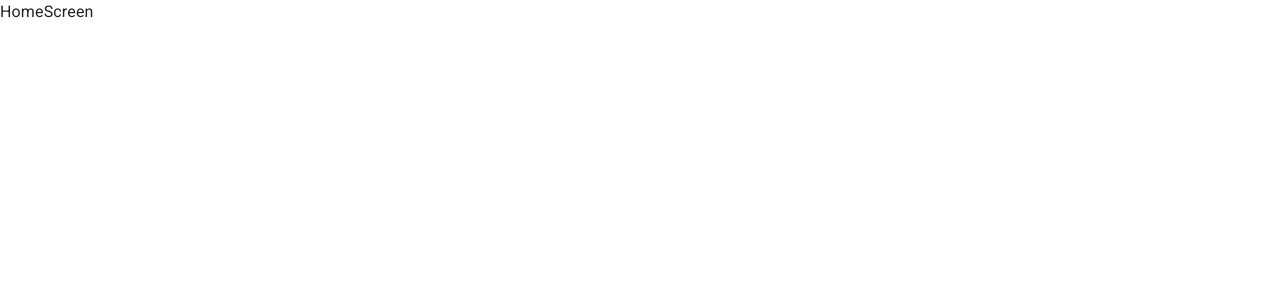
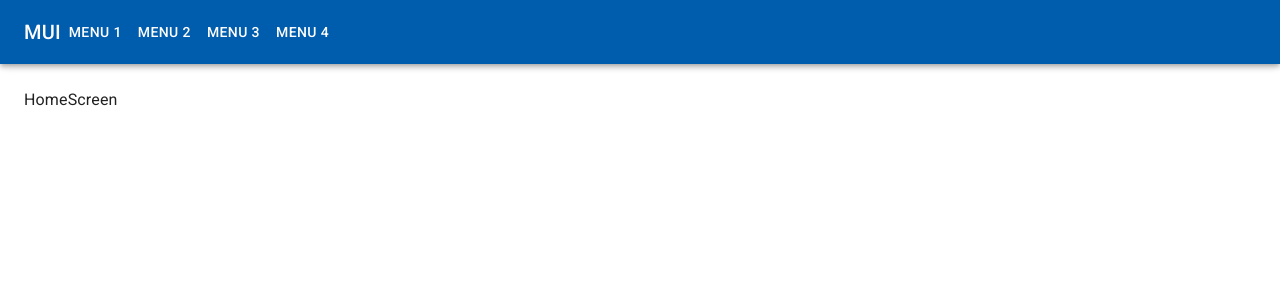
Before and after one commit to Sajeendev/coding-challenge-graphql-client, a React (Create React App) app in the folder client/: page / in a window 1280 px wide. Shown: the top 300 px of the page. Built offline with nearby package versions, Linux system fonts and the light colour scheme.

Commit message:
Added dashboard screen and components

```diff
--- a/client/src/App.tsx
+++ b/client/src/App.tsx
@@ -1,7 +1,13 @@
-import AppRoutes from './routes/app.routes';
+import { Box, Toolbar } from '@mui/material';
+import DashboardScreen from './screens/dashboard/dashboard.screen';
 
 function App() {
-  return <AppRoutes />;
+  return (
+    <Box>
+      <Toolbar />
+      <DashboardScreen />
+    </Box>
+  );
 }
 
 export default App;
--- /dev/null
+++ b/client/src/screens/dashboard/app-bar.component.tsx
@@ -0,0 +1,35 @@
+import { MenuBook } from '@mui/icons-material';
+import { AppBar, Box, IconButton, Toolbar, Typography } from '@mui/material';
+import MenuButtonComponent from './menu-button.component';
+
+interface PropTypes {
+  handleDrawerToggle: () => void;
+}
+
+const AppBarComponent = ({ handleDrawerToggle }: PropTypes) => {
+  return (
+    <AppBar component="nav">
+      <Toolbar>
+        <IconButton
+          color="inherit"
+          aria-label="open drawer"
+          edge="start"
+          onClick={handleDrawerToggle}
+          sx={{ mr: 2, display: { sm: 'none' } }}>
+          <MenuBook />
+        </IconButton>
+        <Typography variant="h6" component="div">
+          MUI
+        </Typography>
+        <Box sx={{ display: { xs: 'none', sm: 'block' } }}>
+          <MenuButtonComponent name="Menu 1" />
+          <MenuButtonComponent name="Menu 2" />
+          <MenuButtonComponent name="Menu 3" />
+          <MenuButtonComponent name="Menu 4" />
+        </Box>
+      </Toolbar>
+    </AppBar>
+  );
+};
+
+export default AppBarComponent;
--- /dev/null
+++ b/client/src/screens/dashboard/dashboard.screen.tsx
@@ -0,0 +1,36 @@
+import { Box } from '@mui/material';
+import { useState } from 'react';
+import AppRoutes from '../../routes/app.routes';
+import AppBarComponent from './app-bar.component';
+import DrawerComponent from './drawer.component';
+
+const DashboardScreen = () => {
+  /**
+   * Local state
+   */
+  const [mobileOpen, setMobileOpen] = useState(false);
+
+  /**
+   * Handlers
+   */
+  const handleDrawerToggle = () => {
+    setMobileOpen(!mobileOpen);
+  };
+
+  return (
+    <Box sx={{ display: 'flex' }}>
+      <AppBarComponent handleDrawerToggle={handleDrawerToggle} />
+      <Box component="nav">
+        <DrawerComponent
+          handleDrawerToggle={handleDrawerToggle}
+          mobileOpen={mobileOpen}
+        />
+      </Box>
+      <Box component="main" sx={{ p: 3 }}>
+        <AppRoutes />
+      </Box>
+    </Box>
+  );
+};
+
+export default DashboardScreen;
--- /dev/null
+++ b/client/src/screens/dashboard/drawer.component.tsx
@@ -0,0 +1,41 @@
+import { Box, Divider, Drawer, List, Typography } from '@mui/material';
+import MobileMenuListItemComponent from './mobile-menu-list-item.component';
+
+interface PropTypes {
+  handleDrawerToggle: () => void;
+  mobileOpen: boolean;
+}
+
+const DrawerComponent = ({ handleDrawerToggle, mobileOpen }: PropTypes) => {
+  return (
+    <Drawer
+      variant="temporary"
+      open={mobileOpen}
+      onClose={handleDrawerToggle}
+      ModalProps={{
+        keepMounted: true, // Better open performance on mobile.
+      }}
+      sx={{
+        display: { xs: 'block', sm: 'none' },
+        '& .MuiDrawer-paper': {
+          boxSizing: 'border-box',
+          width: 240,
+        },
+      }}>
+      <Box onClick={handleDrawerToggle} sx={{ textAlign: 'center' }}>
+        <Typography variant="h6" sx={{ my: 2 }}>
+          MUI
+        </Typography>
+        <Divider />
+        <List>
+          <MobileMenuListItemComponent name="Menu 1" />
+          <MobileMenuListItemComponent name="Menu 2" />
+          <MobileMenuListItemComponent name="Menu 3" />
+          <MobileMenuListItemComponent name="Menu 4" />
+        </List>
+      </Box>{' '}
+    </Drawer>
+  );
+};
+
+export default DrawerComponent;
--- /dev/null
+++ b/client/src/screens/dashboard/menu-button.component.tsx
@@ -0,0 +1,11 @@
+import { Button } from '@mui/material';
+
+interface PropTypes {
+  name: string;
+}
+
+const MenuButtonComponent = ({ name }: PropTypes) => {
+  return <Button sx={{ color: '#fff' }}>{name}</Button>;
+};
+
+export default MenuButtonComponent;
--- /dev/null
+++ b/client/src/screens/dashboard/mobile-menu-list-item.component.tsx
@@ -0,0 +1,17 @@
+import { ListItem, ListItemButton, ListItemText } from '@mui/material';
+
+interface PropTypes {
+  name: string;
+}
+
+const MobileMenuListItemComponent = ({ name }: PropTypes) => {
+  return (
+    <ListItem disablePadding>
+      <ListItemButton sx={{ textAlign: 'center' }}>
+        <ListItemText primary={name} />
+      </ListItemButton>
+    </ListItem>
+  );
+};
+
+export default MobileMenuListItemComponent;
--- a/client/src/styles/global-theme.provider.tsx
+++ b/client/src/styles/global-theme.provider.tsx
@@ -14,7 +14,7 @@ const GlobalThemeProvider = ({ children }: { children: any }) => {
 
     palette: {
       primary: {
-        main: '#0363F7',
+        main: '#005CAD',
       },
       secondary: {
         main: '#F70363',
```
